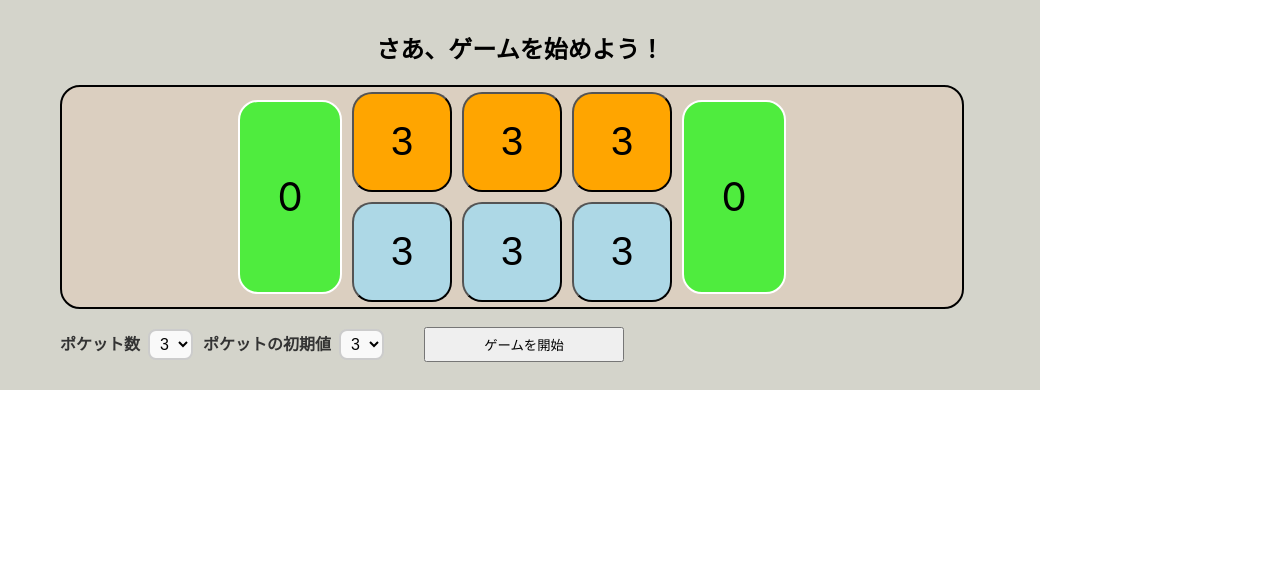
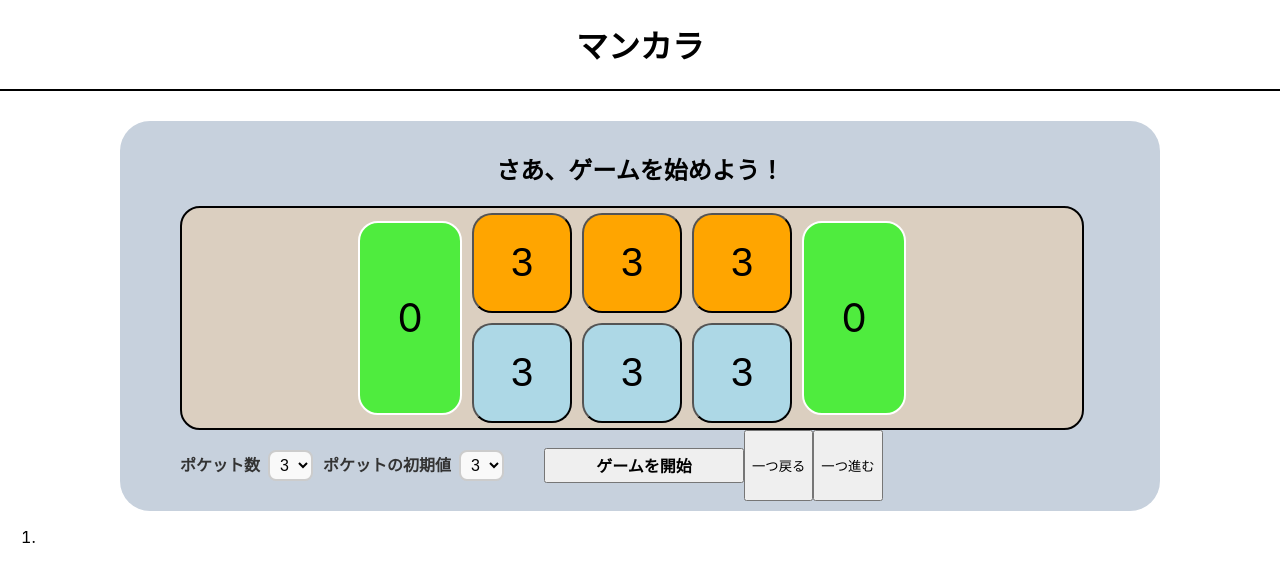
Before and after one commit to nomanoma121/mancala-app, a React (Create React App) app: page / in a window 1280 px wide. Shown: the top 582 px of the page. Built offline with nearby package versions, Linux system fonts and the light colour scheme.

Commit message:
戻る、進む機能、内部の履歴機能を実装

```diff
--- a/src/App.css
+++ b/src/App.css
@@ -92,6 +92,8 @@
   margin-top: 18px;
   box-shadow: 0 4px 6px rgba(0, 0, 0, 0, 0);
   margin-left: 30px;
+  font-weight: bold;
+  font-size: 16px;
 }
 
 .game-button:active {
@@ -104,7 +106,20 @@
 }
 
 .main-container {
-  background-color: rgb(212, 212, 203);
+  background-color: rgb(199, 209, 221);
   width: 1020px;
   padding: 10px;
+  margin: 0 auto;
+  border-radius: 30px;
 }
+
+h1 {
+  /* display: block;
+  margin: 0 auto; */
+  text-align: center;
+}
+
+.header {
+  border-bottom: 2px solid black;
+  margin-bottom: 30px;
+}
--- a/src/App.js
+++ b/src/App.js
@@ -68,7 +68,7 @@ function UseSelectPocekt({ handleNumberOfPocekt, handlePocketNumber, isPlaying }
   const handleSelectedNumberOption = (e) => {
     if(isPlaying) {
       e.target.value = selectedNumberOption;
-      alert("ゲーム中のポケットの変更はできません");
+      alert("ゲーム中の変更はできません");
     } else {
       setSelectedNumberOption(e.target.value);
       handleNumberOfPocekt(Number(e.target.value));
@@ -114,6 +114,15 @@ function GameButton ({isPlaying, handleGame}) {
   );
 }
 
+function GameLog({history, turnHistory}) {
+  return (
+    <ol>
+      <li></li>
+    </ol>
+  );
+}
+
+
 export default function Game() {
   const [initialPocketNumber, setInitialPocketNumber] = useState(3);
   const [numberOfPocket, setNubmerOfPocket] = useState(3);
@@ -122,6 +131,17 @@ export default function Game() {
   const [isAdditionalTurn, setIsAdditionalTurn] = useState(false);
   const [isPlaying, setIsPlaying] = useState(false);
   const [isFinished, setIsFinished] = useState(false);
+  const [history, setHistory] = useState([[...pocketsArray]]);
+  useEffect(() => {
+    if(!isPlaying){
+    setHistory([[...pocketsArray]]);
+    console.log("update initial history");
+    }
+  },[initialPocketNumber, numberOfPocket, pocketsArray]);
+
+  const [nowTurn, setNowTurn] = useState(0);
+  // 0: first 1: adFirst: 2: seocnd: 3: adSecondとする
+  const [turnHistory, setTurnHistory] = useState([0]);
 
   useEffect(() => {
     console.log("配列を再生成");
@@ -130,6 +150,14 @@ export default function Game() {
     newArray[numberOfPocket * 2 + 1] = 0;
     setPocektsArray(newArray);
   }, [initialPocketNumber, numberOfPocket]);
+
+  useEffect(() => {
+    const turnNum = (isFirst && !isAdditionalTurn) ? 0 :
+                    (isFirst && isAdditionalTurn) ? 1 :
+                    (!isFirst && !isAdditionalTurn) ? 2 : 3;
+  setTurnHistory(prevTurnHistory => [...prevTurnHistory, turnNum]);
+  },[isFirst, isAdditionalTurn])
+
 
   const handleNumberOfPocekt = (i) => {
     setNubmerOfPocket(i);
@@ -154,7 +182,7 @@ export default function Game() {
     let updateArray = [...pocketsArray];
     updateArray[index] = 0;
 
-    // useStateの更新が非同期なためゲーム終了を確認するようのコピー配列を作成（ほかにいい方法ありそう）
+    // useStateの更新が非同期なためゲーム終了を確認する用のコピー配列を作成（ほかにいい方法ありそう）
     let copyArray = [...pocketsArray];
     (() => {
       let copyIndex = index;
@@ -167,6 +195,12 @@ export default function Game() {
       }
     })();
 
+    // historyを更新
+    console.log("copyArray: " + copyArray);
+    setHistory([...history, copyArray]);
+    console.log(history);
+
+    // 表示する配列操作
     let i = 1;
     const interval = setInterval(() => {
       if (i <= value) {
@@ -197,10 +231,13 @@ export default function Game() {
   }
 
   const handleTurn = (additionalTurn) => {
+    console.log(turnHistory);
+    setNowTurn(nowTurn + 1);
     console.log("handleTurn Run");
     if (!additionalTurn) {
       console.log("通常処理");
       setIsFirst(!isFirst);
+
       return;
     }
     console.log("追加ターン処理(In handleTurn)");
@@ -234,6 +271,59 @@ export default function Game() {
     setIsPlaying(false);
   }
 
+  const preSituation = () => {
+    console.log(history);
+    console.log(history[nowTurn]);
+    console.log("一つ戻る");
+    console.log("現在のターン: " + nowTurn);
+    if(nowTurn >= 1) {
+      const preArray = [...history[nowTurn - 1]];
+      setPocektsArray(preArray);
+      setNowTurn(nowTurn - 1);
+
+      if(turnHistory[nowTurn + 1] === 0){
+        setIsFirst(true);
+        setIsAdditionalTurn(false);
+      } else if (turnHistory[nowTurn + 1] === 1) {
+        setIsFirst(true);
+        setIsAdditionalTurn(true);
+      } else if (turnHistory[nowTurn + 1] === 2) {
+        setIsFirst(false);
+        setIsAdditionalTurn(false);
+      } else {
+        setIsFirst(false);
+        setIsAdditionalTurn(true);
+      }
+
+    } else {
+      alert("これ以上戻せません");
+    }
+  }
+
+  const nextSituation = () => {
+    if(history[nowTurn + 1] !== undefined){
+      setPocektsArray([...history[nowTurn + 1]]);
+      setNowTurn(nowTurn + 1);
+
+      if(turnHistory[nowTurn + 3] === 0){
+        setIsFirst(true);
+        setIsAdditionalTurn(false);
+      } else if (turnHistory[nowTurn + 3] === 1) {
+        setIsFirst(true);
+        setIsAdditionalTurn(true);
+      } else if (turnHistory[nowTurn + 3] === 2) {
+        setIsFirst(false);
+        setIsAdditionalTurn(false);
+      } else {
+        setIsFirst(false);
+        setIsAdditionalTurn(true);
+      }
+    } else {
+      alert("これ以上進めません");
+    }
+  }
+
+  // 表示する変数たち
   const player = isFirst ? "先手" : "後手";
   const winner = isFirst ? "後手" : "先手";
   const additional = isAdditionalTurn ? "追加" : "";
@@ -242,6 +332,10 @@ export default function Game() {
   const message = isFinished ? finishMessage : isPlaying ? playingMessage : "さあ、ゲームを始めよう！";
 
   return (
+    <>
+      <div className="header">
+        <h1>マンカラ</h1>
+      </div>
       <div className="main-container">
         <h2 className="message">{message}</h2>
         <Table pocketsArray={pocketsArray} handleClick={handleClick} />
@@ -252,7 +346,11 @@ export default function Game() {
             isPlaying={isPlaying}
           />
           <GameButton isPlaying={isPlaying} handleGame={handleGame}/>
+          <button onClick={() => preSituation()}>一つ戻る</button>
+          <button onClick={() => nextSituation()}>一つ進む</button>
         </div>
       </div>
+      <GameLog history={history} turnHistory={turnHistory}/>
+    </>
   );
 }
```
Lines whose indentation alone changed are shown as unchanged.
